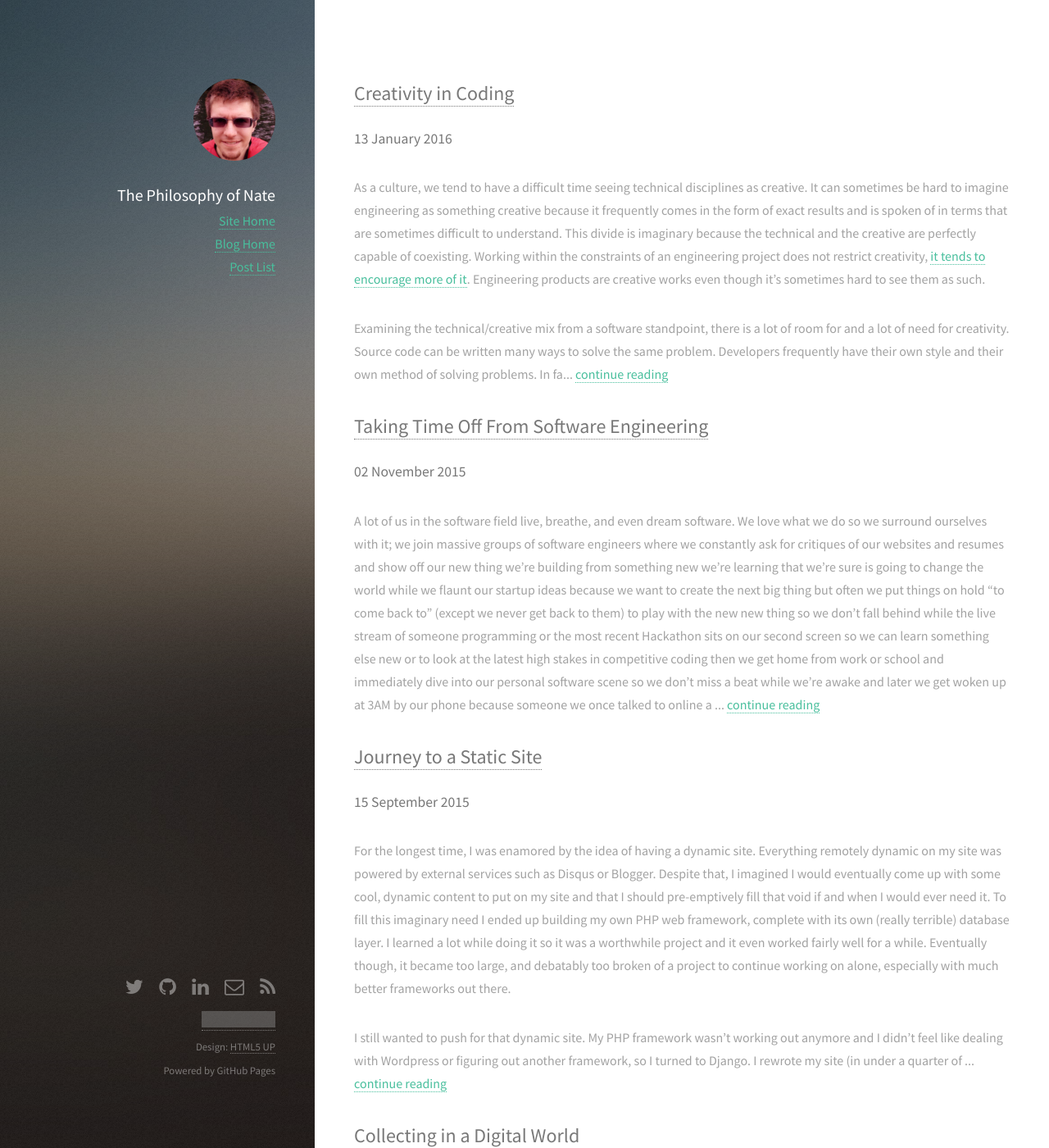
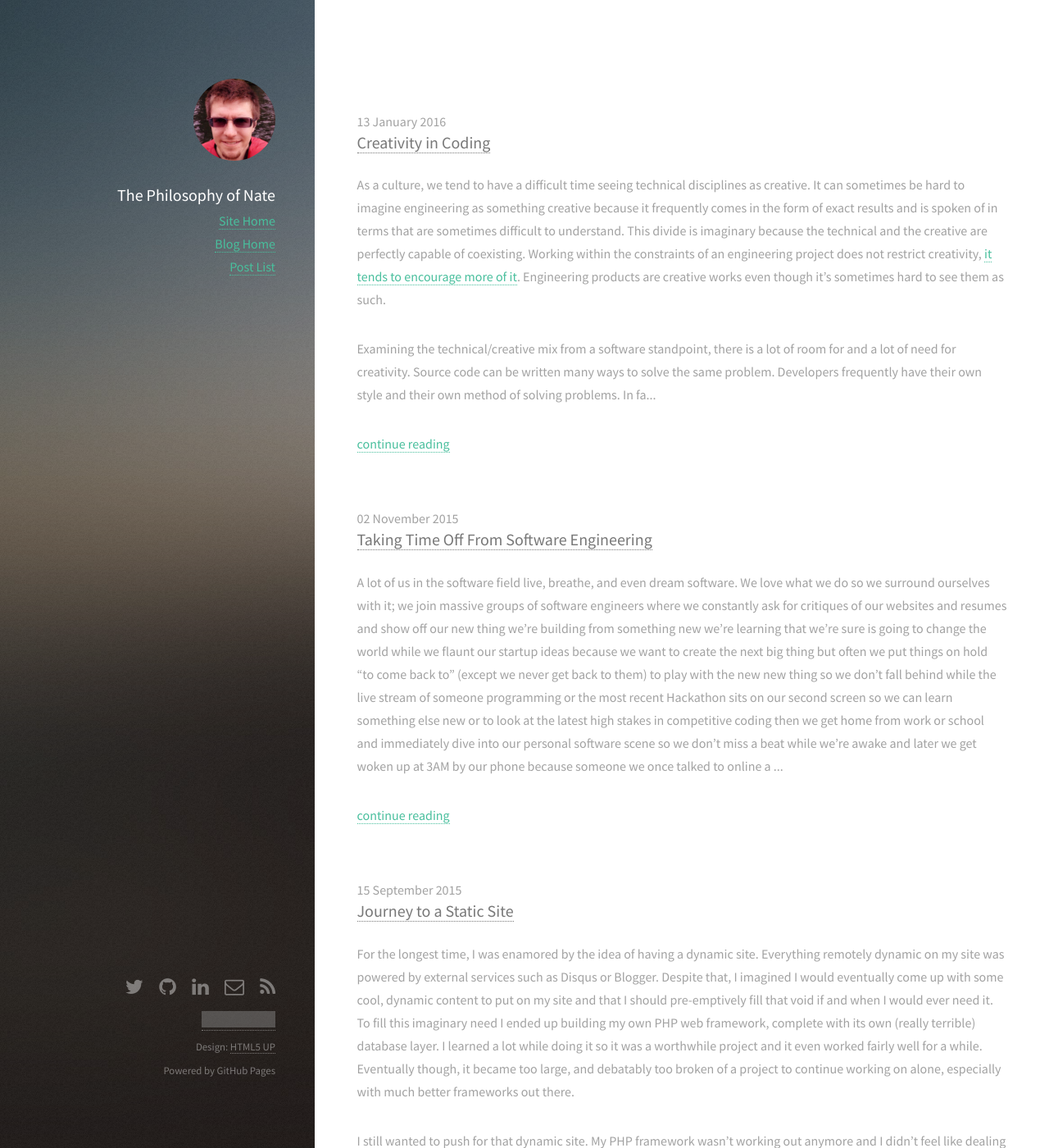
Before and after one commit to thenaterhood/thenaterhood.github.io, a Jekyll site: the page built from blog/index.html, in a window 1280 px wide and 1400 px high. Shown: the whole window at 82% size. Built offline with Jekyll 4.4.1, drawn with Linux system fonts in a browser that asks for light colours; Markdown is read by kramdown in place of the engine named in the settings; the list of posts is cut into pages by our own code; some of the changed text lies outside the part shown; grey boxes are pictures that could not be loaded.

Commit message:
Pilot using cards for post summaries

```diff
--- a/blog/index.html
+++ b/blog/index.html
@@ -2,13 +2,23 @@
 title: The Philosophy of Nate
 layout: strata-blog
 ---
+<link rel="stylesheet" href="/assets/css/cards.css" />
 
 {% for post in paginator.posts %}
-<h2><a href="{{ post.url }}">{{ post.title }}</a></h2>
-<h4>{{ post.date | date_to_long_string }}</h4>
-<p>
-{{ post.content | truncate: 1000 }} <a href="{{ post.url }}">continue reading</a>
-</p>
+<div class="card-wrapper">
+    		<div class="card radius shadowDepth1">
+    			<div class="card__content card__padding">
+    				<div class="card__meta">{{ post.date | date_to_long_string }}
+    				</div>
+    				<article class="card__article">
+	    				<h3 class="card__title"><a class="card" href="{{ post.url }}">{{ post.title }}</a></h3>
+	    				{{ post.content | truncate: 1000 }}
+	    			</article>
+            <a href="{{ post.url }}">continue reading</a>
+    			</div>
+  </div>
+</div>
+
 {% endfor %}
 
 <span>
```
